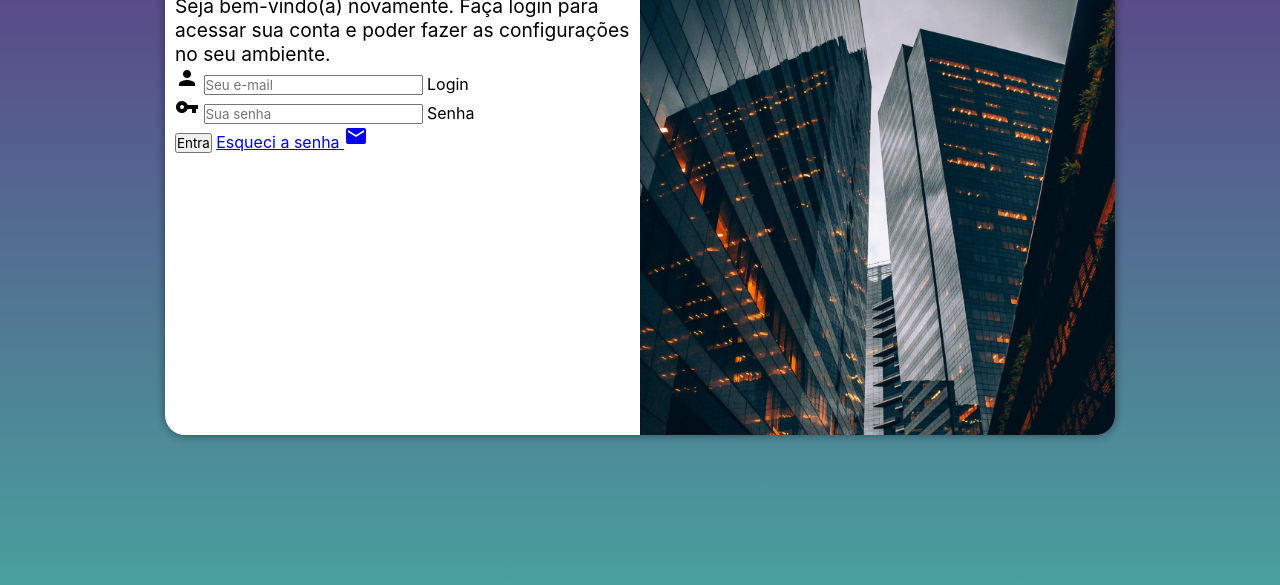
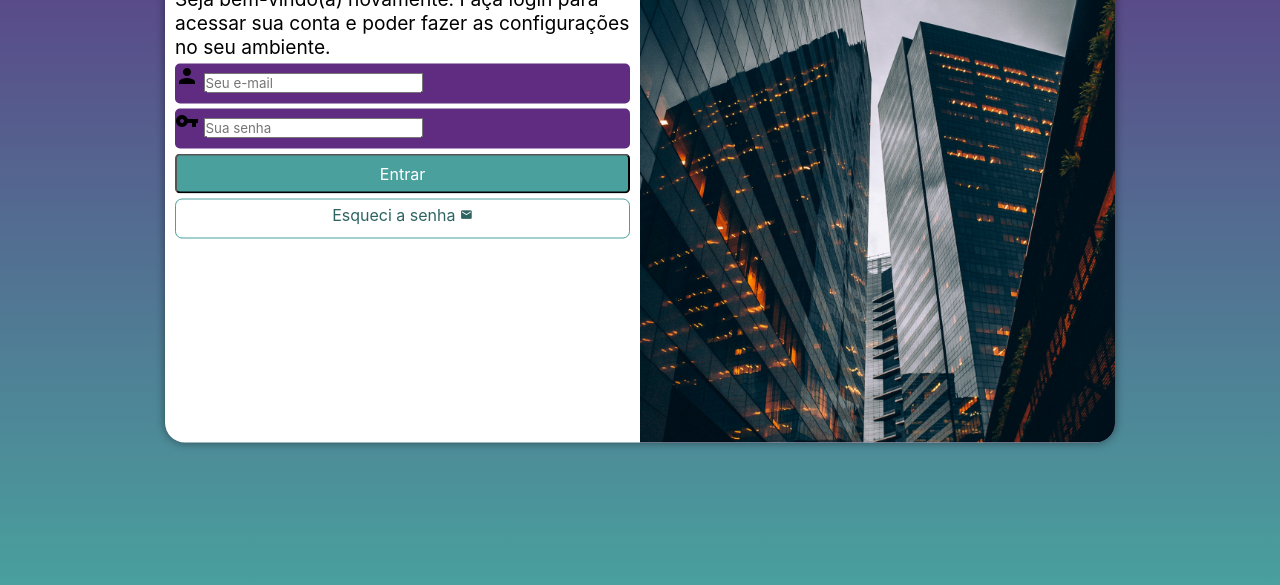
Before and after one commit to pedrosilvaas/projeto-login, a plain HTML site: page index.html in a window 1280 px wide. Shown: the part 215-800 px from the top of the page. Drawn offline with Linux system fonts and the light colour scheme.

Commit message:
formatação do formulário

```diff
--- a/estilos/style.css
+++ b/estilos/style.css
@@ -31,7 +31,7 @@ section#login {
     transform: translate(-50%, -50%);
     background-color: white;
     width: 250px;
-    height: 500px;
+    height: 515px;
     border-radius: 20px;
     overflow: hidden;
     box-shadow: 0px 0px 10px rgba(0, 0, 0, 0.450);
@@ -60,3 +60,54 @@ div#formulario > h1 {
 div#formulario > p {
     font-size: 0.9em;
 }
+
+form > div.campo {
+    background-color: #5f2c82;
+    width: 100%;
+    display: block;
+    height: 40px;
+    border-radius: 5px;
+    margin: 5px 0px;
+}
+
+div.campo > label {
+    display: none;
+}
+
+form > input[type=submit] {
+    display: block;
+    font-size: 1em;
+    width: 100%;
+    height: 40px;
+    background-color: #49a09d;
+    color: white;
+    border-radius: 5px;
+    cursor: pointer;
+}
+
+form > input[type=submit]:hover {
+    background-color: #2d6462;
+}
+
+form > a.botao {
+    display: block;
+    text-align: center;
+    font-size: 1em;
+    width: 100%;
+    height: 40px;
+    padding-top: 5px;
+    margin-top: 5px;
+    background-color: white;
+    color: #2d6462;
+    border: 1px solid #49a09d;
+    border-radius: 7px;
+    text-decoration: none;
+}
+
+form > a.botao:hover {
+    background-color: #6cd3cf;
+}
+
+form > a.botao > i {
+    font-size: 0.8em;
+}
--- a/index.html
+++ b/index.html
@@ -28,8 +28,8 @@
                         <input type="password" name="senha" id="isenha" placeholder="Sua senha" autocomplete="current-password" required minlength="8" maxlength="20">
                         <label for="isenha">Senha</label>
                     </div>
-                    <input type="submit" value="Entra">
-                    <a href="esqueci.html">
+                    <input type="submit" value="Entrar">
+                    <a href="esqueci.html" class="botao">
                         Esqueci a senha <i class="material-icons">mail</i>
                     </a>
                 </form>
```
